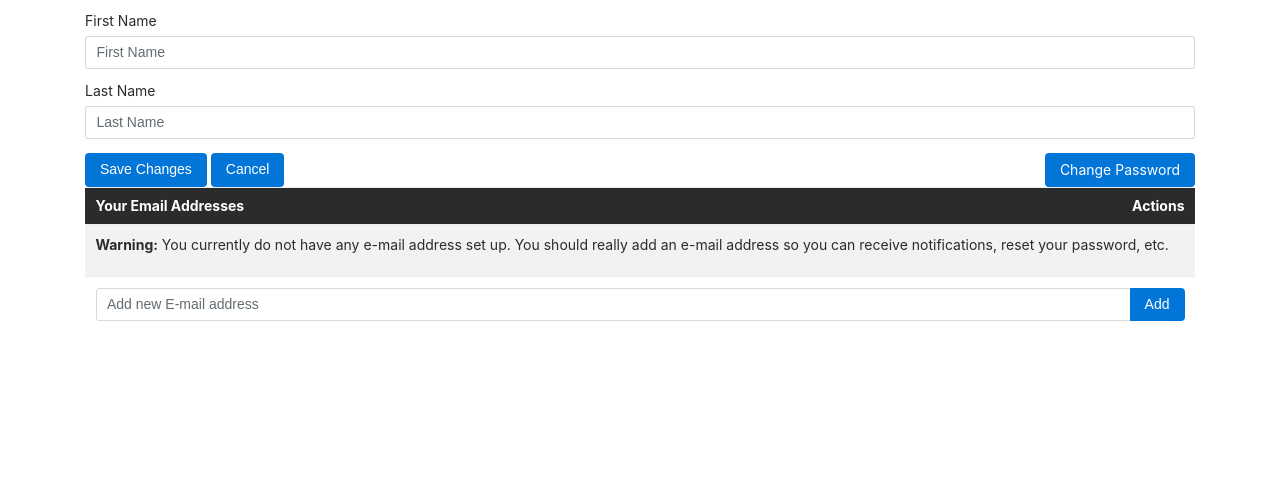
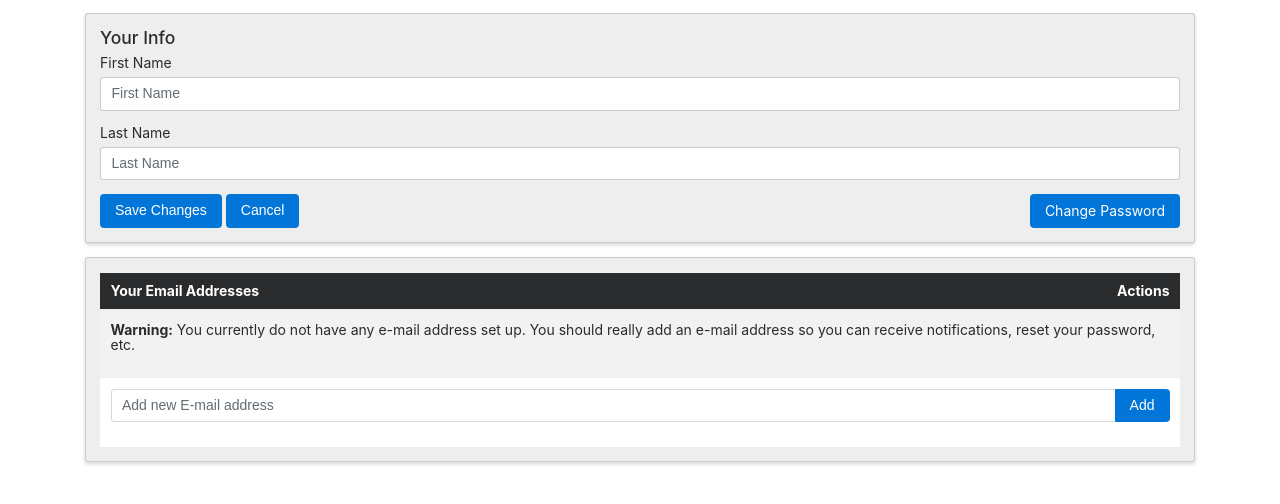
Before and after one commit to PSU-CSAR/django-ebagis, a Django app: template ebagis_ui/templates/userprofile.html in a window 1280 px wide. Shown: the part 106-610 px from the top of the page. Run offline with Django 3.2, Linux system fonts and the light colour scheme; the template is opened without the code that fills it, so the values that code supplies are empty; parts of the project's set-up code (start-up, migrations or seed data) failed here and were passed over; some libraries are stand-ins or nearby versions.

Commit message:
user profile modifications

```diff
--- a/ebagis_ui/static/ebagis_ui/css/base.css
+++ b/ebagis_ui/static/ebagis_ui/css/base.css
@@ -81,7 +81,7 @@ input[type="radio"], input[type="checkbox"] {
   border: 1px solid rgba(0,0,0,0.15);
   background-color: #eee;
   box-shadow: 0 2px 4px 0 rgba(0,0,0,0.16);
-  margin: 0 auto;
+  margin: 1rem auto;
 }
 
 #file-list {
@@ -175,7 +175,7 @@ input[type="radio"], input[type="checkbox"] {
   border: 1px solid rgba(0,0,0,0.15);
   background-color: #eee;
   box-shadow: 0 2px 4px 0 rgba(0,0,0,0.16);
-  margin: 0 auto;
+  margin: 1rem auto;
 }
 
 .requests {
@@ -190,3 +190,14 @@ input[type="radio"], input[type="checkbox"] {
 .fail {
   color: #B33A3A;
 }
+
+/* Profile Page */
+.white-box {
+  background-color: #fff;
+  overflow-y: auto;
+  height: 100%;
+}
+
+.email-wrapper {
+  margin-top: 1rem;
+}
--- a/ebagis_ui/templates/userprofile.html
+++ b/ebagis_ui/templates/userprofile.html
@@ -4,11 +4,16 @@
 
 {% block head_title %}User Profile{% endblock %}
 
+
 {% block base_content %}
 {% with request.user as user %}
+
+
 <h1>{{ user.username }}</h1>
 <p><em>Date joined: {{ user.date_joined }}</em></p>
 
+<div class="gray-box ">
+    <h5>Your Info</h5>
     <form action="{% url 'account_profile' %}" class="user_info" method="post">
         {% csrf_token %}
         <div class="form-group">
@@ -23,8 +28,9 @@
         <button title="Cancel Changes" type="button" class="btn btn-primary btn-md primaryAction" onclick="resetForm('{{ user.first_name }}', '{{ user.last_name }}');" >Cancel</button>
         <a class="btn btn-primary btn-md primaryAction pull-right" href="{% url 'account_change_password' %}" role="button" title="Change Password">Change Password</a>
     </form>
-
-<div class="emails">
+</div>
+<div class="gray-box">
+    <div class="white-box emails">
         <table class="table table-striped">
             <thead class="thead-inverse">
                 <tr>
@@ -90,6 +96,7 @@
             </tbody>
         </table>
     </div>
+</div>
 
 {% endwith %}
 {% endblock %}
```
Lines whose indentation alone changed are shown as unchanged.
